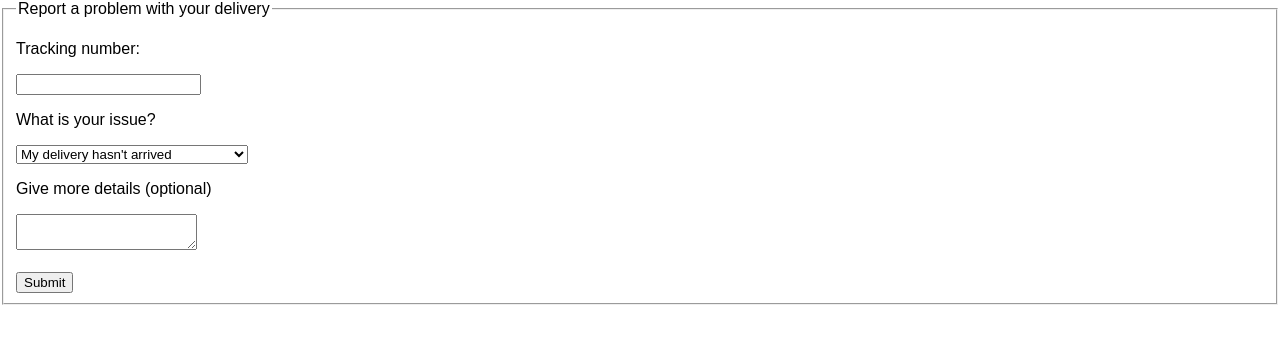
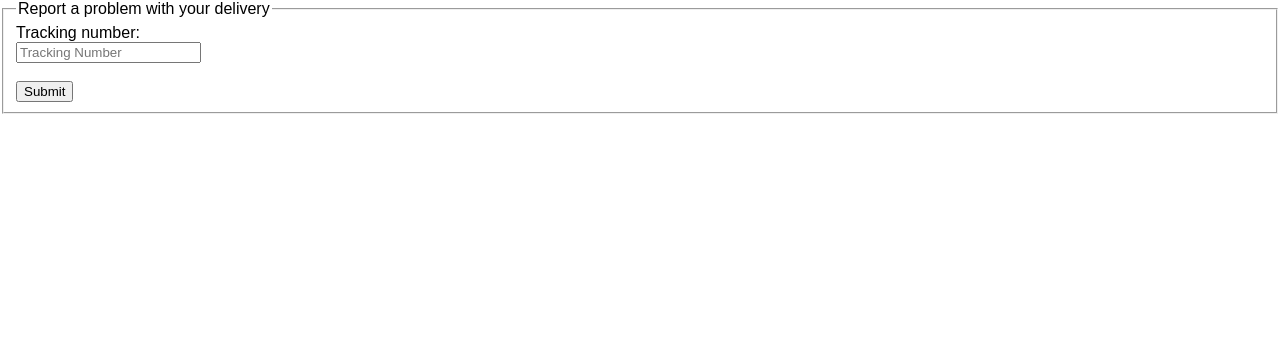
Before and after one commit to thinkful-ei18/alisha_delivery_complaint_form_challenge, a React (Create React App) app: page / in a window 1280 px wide. Shown: the top 344 px of the page. Built offline with nearby package versions, Linux system fonts and the light colour scheme.

Commit message:
with elias && sidharth: changed the store so I can use the redux dev tool and added "{...this.props.input}" to TrackingNumber component to allow access to onChange()

```diff
--- a/src/components/ComplaintForm.js
+++ b/src/components/ComplaintForm.js
@@ -2,24 +2,27 @@ import React, { Component } from 'react';
 import { reduxForm, Field } from 'redux-form';
 
 import TrackingNumber from './TrackingNumber';
-import SelectIssue from './SelectIssue';
-import Details from './Details';
+// import SelectIssue from './SelectIssue';
+// import Details from './Details';
+
 
 
 class ComplaintForm extends Component {
 
   render() {
+    console.log('complaint form props: ', this.props);
 
     return(
         <form>
           <fieldset>
             <legend>Report a problem with your delivery</legend>
+
             <Field
               component={TrackingNumber}
               name='trackingNumber'
             />
 
-            <Field
+            {/* <Field
               component={SelectIssue}
               name='selectIssue'
             />
@@ -27,7 +30,7 @@ class ComplaintForm extends Component {
             <Field
               component={Details}
               name='details'
-            />
+            /> */}
             <br />
 
             <button type="submit">Submit</button>
--- a/src/components/TrackingNumber.js
+++ b/src/components/TrackingNumber.js
@@ -1,16 +1,20 @@
-import React from 'react';
+import React, { Component } from 'react';
 
-export default function TrackingNumber() {
+export default class TrackingNumber extends Component {
+
+  render() {
+    console.log('tracking number props: ', this.props);
 
     return(
       <div>
-      <p>Tracking number:</p>
+        <label htmlFor='trackingNumber'>Tracking number:</label><br />
         <input
-        label='trackingNumber'
-        element='trackingNumber'
+          {...this.props.input}
           id='trackingNumber'
+          placeholder='Tracking Number'
           type='text'
         />
       </div>
     );
   }
+}
--- /dev/null
+++ b/src/components/validators.js
@@ -0,0 +1,3 @@
+import React from 'react';
+
+const required = () =>
--- a/src/store.js
+++ b/src/store.js
@@ -1,8 +1,18 @@
 import { createStore, combineReducers } from 'redux'
 import { reducer as complaintReducer } from 'redux-form'
 
-export default createStore(
-  combineReducers({
-    form: complaintReducer
-  })
-);
+// export default createStore(
+//   combineReducers({
+//     form: complaintReducer
+//   })
+// );
+
+const reducer = combineReducers({
+  form: complaintReducer, // mounted under "form"
+});
+
+const store = (window.devToolsExtension
+  ? window.devToolsExtension()(createStore)
+  : createStore)(reducer);
+
+export default store;
```
Lines whose indentation alone changed are shown as unchanged.
